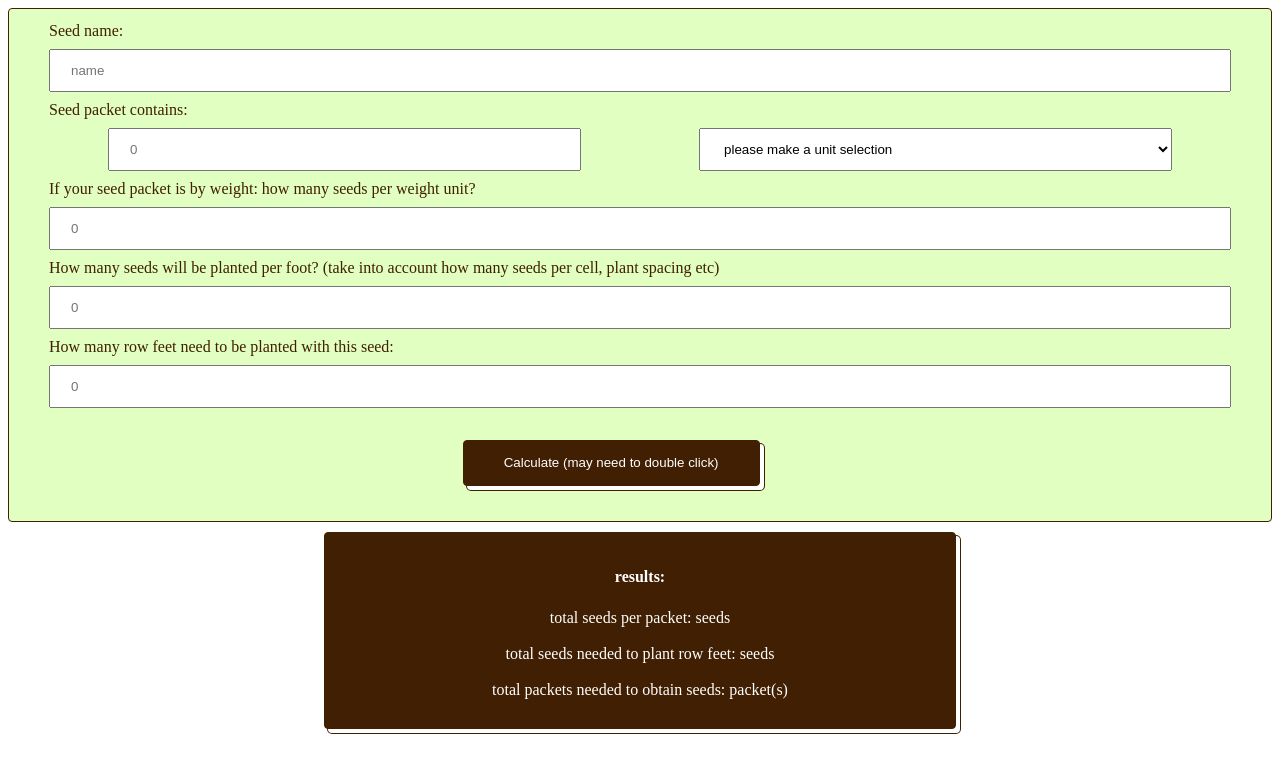
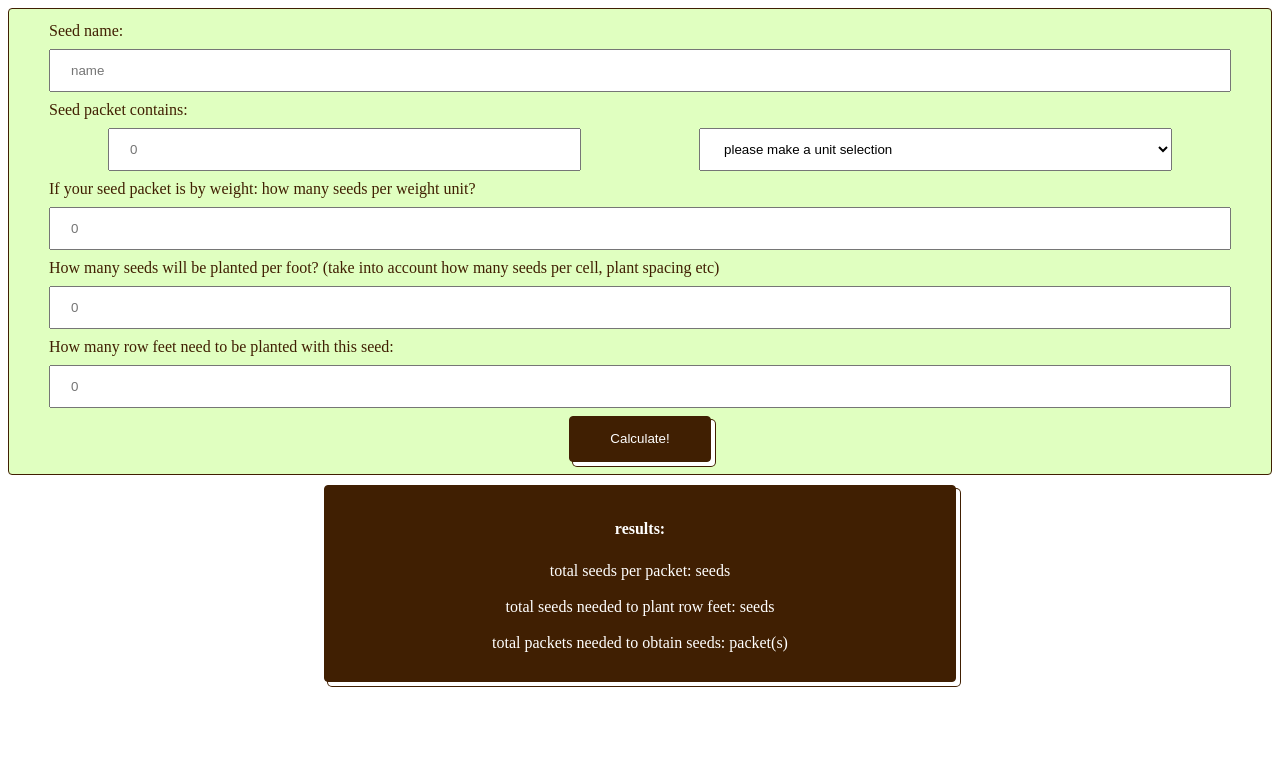
Before and after one commit to kencargill/seedcalc, a React (Create React App) app: page / in a window 1280 px wide. Shown: the top 772 px of the page. Built offline with nearby package versions, Linux system fonts and the light colour scheme.

Commit message:
cleaned state up, fixed button function

```diff
--- a/package.json
+++ b/package.json
@@ -8,8 +8,6 @@
     "@testing-library/user-event": "^13.5.0",
     "@types/jest": "^27.5.2",
     "@types/node": "^16.11.65",
-    "@types/react": "^18.0.21",
-    "@types/react-dom": "^18.0.6",
     "react": "^18.2.0",
     "react-dom": "^18.2.0",
     "react-scripts": "5.0.1",
@@ -39,5 +37,9 @@
       "last 1 firefox version",
       "last 1 safari version"
     ]
+  },
+  "devDependencies": {
+    "@types/react": "^18.0.27",
+    "@types/react-dom": "^18.0.10"
   }
 }
--- a/src/components/calculateSeeds.tsx
+++ b/src/components/calculateSeeds.tsx
@@ -1,4 +1,4 @@
-export function calculateSeeds (seedPacketValue: number, seedPacketUnit: string, perFoot: number, rowFeet: number, perWeightUnit?: number) {
+export function calculateSeeds (seedPacketValue: number, seedPacketUnit: string, perFoot: number, rowFeet: number, name: string, perWeightUnit?: number) {
     let totalSeedCountPerPacket = 0;
     let totalSeedNeeded = 0;
     let totalPacketsNeededBeforeRounding = 0;
@@ -7,19 +7,14 @@ export function calculateSeeds (seedPacketValue: number, seedPacketUnit: string,
     console.log("seed pack UNIT: ", seedPacketUnit)
     if (seedPacketUnit === "grams" || seedPacketUnit === "ounces" || seedPacketUnit ===  "pounds") {
         totalSeedCountPerPacket = seedPacketValue * perWeightUnit!;
-        console.log("total seed count per packet: (1) ", totalSeedCountPerPacket);
     } else if (seedPacketUnit === "seeds") {
         totalSeedCountPerPacket = seedPacketValue;
-        console.log("total seed count per packet: (2) ", totalSeedCountPerPacket);
     };
 
     totalSeedNeeded = perFoot * rowFeet;
-    console.log("total seed needed: ", totalSeedNeeded);
-    console.log("seed count per pack: ", totalSeedCountPerPacket);
 
     totalPacketsNeededBeforeRounding = (totalSeedNeeded / totalSeedCountPerPacket);
     totalPacketsNeeded = Number(totalPacketsNeededBeforeRounding.toFixed(2));
-    console.log("SEED CALC total seed packets needed: ", totalPacketsNeeded)
 
     return {totalPacketsNeeded, totalSeedNeeded, totalSeedCountPerPacket};
 }
--- a/src/components/results.tsx
+++ b/src/components/results.tsx
@@ -3,16 +3,13 @@ import '../css/results.css'
 
 
 
-export default function Results ({name, totalPacketsNeeded, totalSeedCountPerPacket, totalSeedNeeded, rowFeet}: ResultProps) {
-
-    console.log(`RESULTS COMPONENT INFO REC'D - name: ${name} - total packs: ${totalPacketsNeeded} - total seed needed: ${totalSeedNeeded} - seeds per pack: ${totalSeedCountPerPacket} - row feet: ${rowFeet}`)
-
+export default function Results (resultInfo: ResultProps) {
     return (
         <div id='results'>
             <h4>results:</h4>
-            <p>total {name} seeds per packet: {totalSeedCountPerPacket} seeds </p>
-            <p>total {name} seeds needed to plant {rowFeet} row feet: {totalSeedNeeded} seeds </p>
-            <p>total packets needed to obtain {totalSeedNeeded} {name} seeds: {totalPacketsNeeded} packet(s)</p>
+            <p>total {resultInfo.name} seeds per packet: {resultInfo.totalSeedCountPerPacket} seeds </p>
+            <p>total {resultInfo.name} seeds needed to plant {resultInfo.rowFeet} row feet: {resultInfo.totalSeedNeeded} seeds </p>
+            <p>total packets needed to obtain {resultInfo.totalSeedNeeded} {resultInfo.name} seeds: {resultInfo.totalPacketsNeeded} packet(s)</p>
         </div>
     )
 }
--- a/src/components/seedCalcForm.tsx
+++ b/src/components/seedCalcForm.tsx
@@ -4,7 +4,7 @@ import { calculateSeeds } from "./calculateSeeds";
 import Results from "./results";
 import '../css/form.css'
 
-export default function SeedCalcForm () {
+export default function SeedCalcForm (this: any) {
     const [name, setName] = useState<string>();
     const [seedPacketValue, setSeedPacketValue] = useState<number>();
     const [seedPacketUnit, setSeedPacketUnit] = useState<string>();
@@ -12,21 +12,13 @@ export default function SeedCalcForm () {
     const [rowFeet, setRowFeet] = useState<number>();
     const [perWeightUnit, setPerWeightUnit] = useState<number>();
     const [resultInfo, setResultInfo] = useState<ResultProps>();
-    const [totalPacketsNeeded, setTotalPacketsNeeded] = useState<number>();
-    const [totalSeedCountPerPacket, setTotalSeedCountPerPacket] = useState<number>();
-    const [totalSeedNeeded, setTotalSeedNeeded] = useState<number>();
 
     function handleSubmit (e: React.FormEvent) {
         e.preventDefault();
-        let results = calculateSeeds(seedPacketValue!, seedPacketUnit!, perFoot!, rowFeet!, perWeightUnit!);
+        let results = calculateSeeds(seedPacketValue!, seedPacketUnit!, perFoot!, rowFeet!, name!, perWeightUnit!);
         setResultInfo({name: name!, ... results, rowFeet: rowFeet!});
-        setTotalPacketsNeeded(resultInfo?.totalPacketsNeeded);
-        setTotalSeedCountPerPacket(resultInfo?.totalSeedCountPerPacket);
-        setTotalSeedNeeded(resultInfo?.totalSeedNeeded);
-        console.log("handleSubmit: ", resultInfo)
+        console.log("handleSubmit: ", resultInfo);
     }
-
-    console.log("outside of resultInfo: ", resultInfo, seedPacketUnit)
 
     return (
         <div>
@@ -91,17 +83,12 @@ export default function SeedCalcForm () {
                 />
             </label>
 
-            <button onClick={handleSubmit}>Calculate (may need to double click)</button>
+            <button onClick={handleSubmit}>Calculate!</button>
                 </div>
 
-
-            <Results
-                name={name!}
-                totalPacketsNeeded={totalPacketsNeeded!}
-                totalSeedCountPerPacket={totalSeedCountPerPacket!}
-                totalSeedNeeded={totalSeedNeeded!}
-                rowFeet={rowFeet!}
-            />
+                <Results
+                    {... resultInfo!}
+                />
 
         </div>
     )
--- a/src/css/form.css
+++ b/src/css/form.css
@@ -52,9 +52,9 @@ button {
     box-sizing: border-box;
     color: #fff;
     cursor: pointer;
-    display: inline-block;
+    display: grid;
     line-height: 20px;
-    margin: 2% 35%;
+    margin: auto;
     overflow: visible;
     padding: 12px 40px;
     text-align: center;
--- a/src/types/resultProps.ts
+++ b/src/types/resultProps.ts
@@ -3,5 +3,5 @@ export interface ResultProps {
     totalPacketsNeeded: number,
     totalSeedCountPerPacket: number,
     totalSeedNeeded: number,
-    rowFeet: number,
+    rowFeet: number
 }
```
Also changed, not shown: 1 other file (tests, documents, lock files or other folders).
